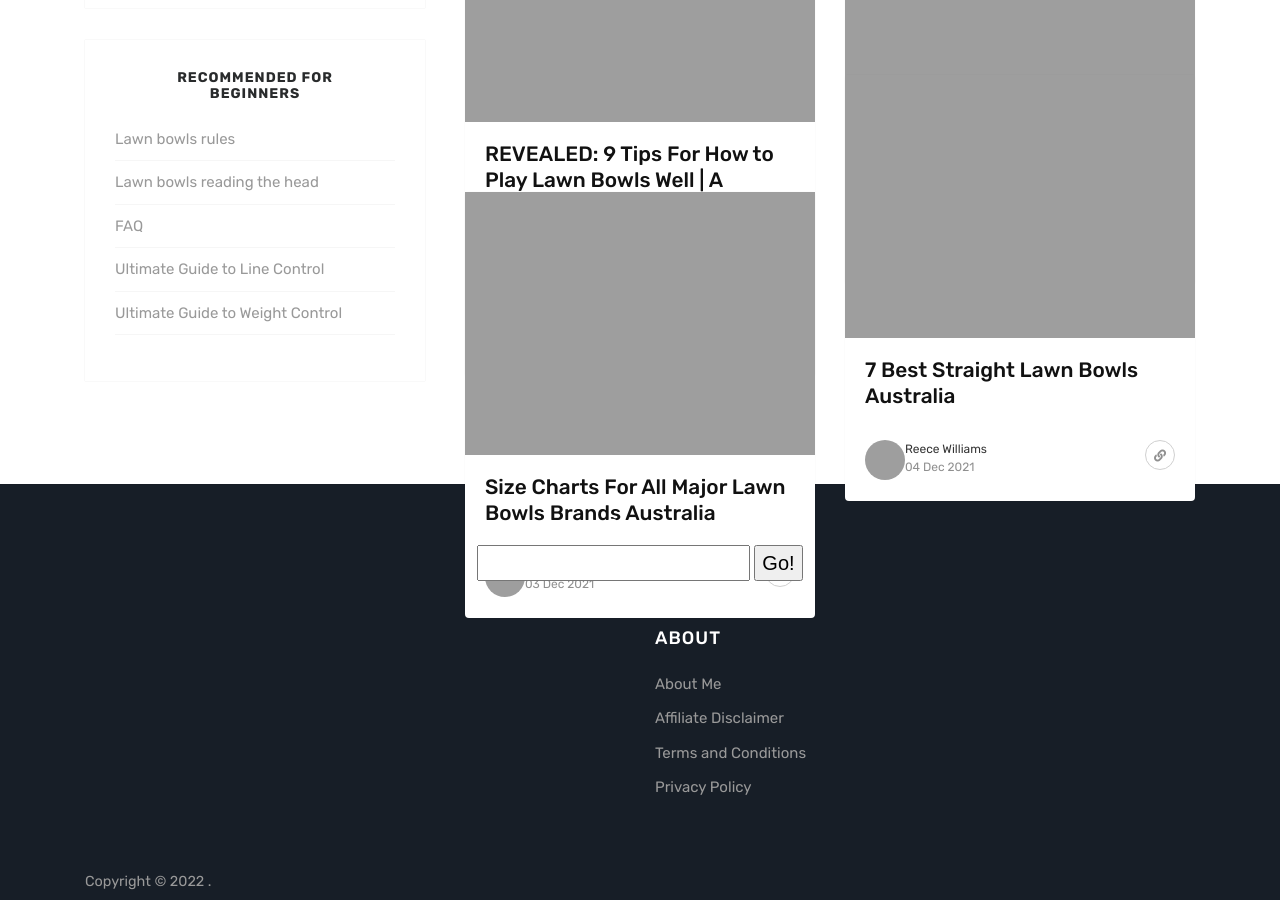
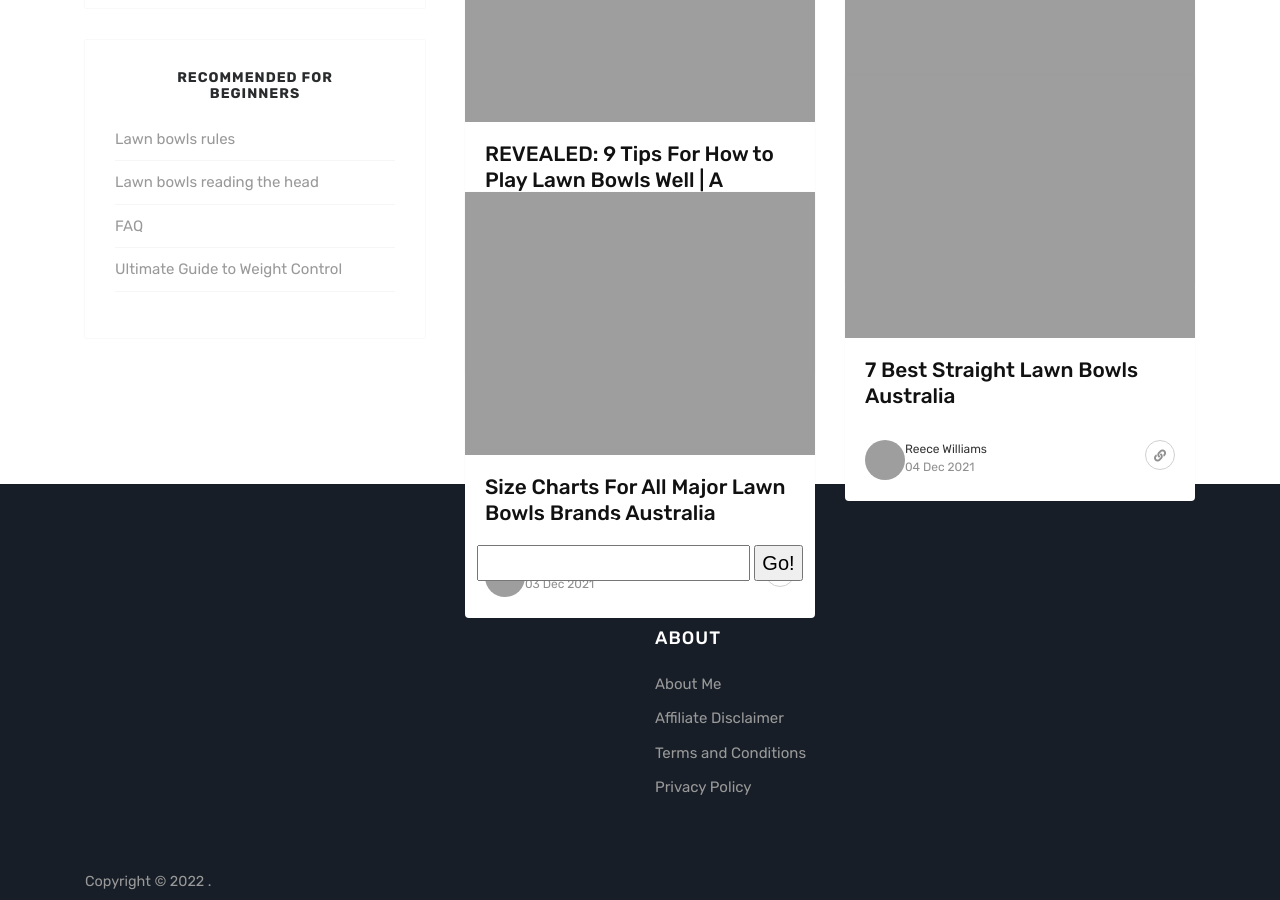
Before and after one commit to krussll/howtoplaysport, a Jekyll site: the page built from index.html, in a window 1280 px wide and 900 px high, scrolled down 2707 px. Built offline with Jekyll 4.4.1, drawn with Linux system fonts in a browser that asks for light colours; nearby versions of some CDN libraries; grey boxes are pictures that could not be loaded.

Commit message:
Update recommended.html

```diff
--- a/_includes/recommended.html
+++ b/_includes/recommended.html
@@ -5,7 +5,6 @@
         <li><a href="{{ site.baseurl }}/help/lawn-bowls-rules">Lawn bowls rules</a></li>
         <li><a href="{{ site.baseurl }}/help/lawn-bowls-how-to-read-the-head">Lawn bowls reading the head</a></li>
         <li><a href="{{ site.baseurl }}/help/everything-you-wanted-to-know-about-lawn-bowls">FAQ</a></li>
-        <li><a href="{{ site.baseurl }}/help/ultimate-guide-to-line-control">Ultimate Guide to Line Control</a></li>
         <li><a href="{{ site.baseurl }}/help/ultimate-guide-to-weight-control">Ultimate Guide to Weight Control</a></li>
     </ul>
 </div>
```
